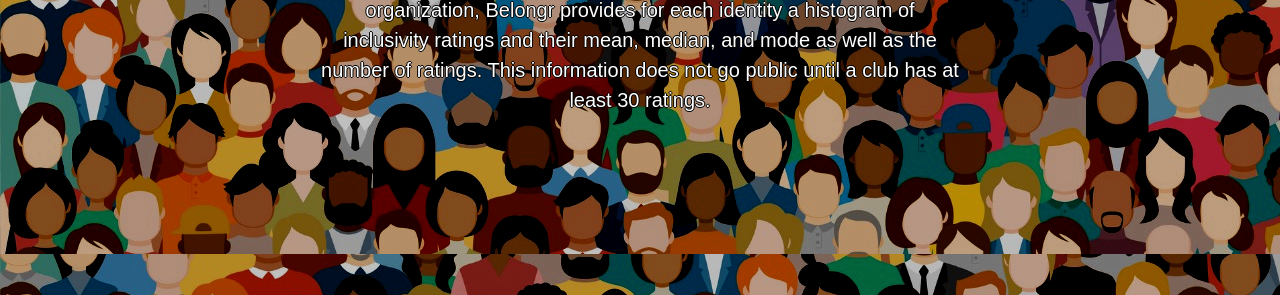
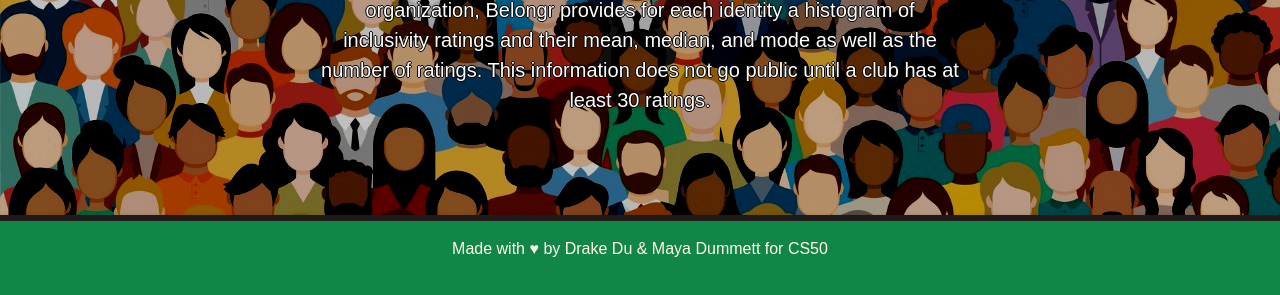
Before and after one commit to mayadummett/belongr-starter, a Flask app: page /index in a window 1280 px wide. Shown: the part 505-800 px from the top of the page. Run offline with Flask 3, Linux system fonts and the light colour scheme; parts of the project's set-up code (start-up, migrations or seed data) failed here and were passed over; some libraries are stand-ins or nearby versions.

Commit message:
refining footer and nav

```diff
--- a/webapp/static/styles.css
+++ b/webapp/static/styles.css
@@ -94,7 +94,17 @@
         /* border-style: solid none none none; */
         /* border-color: #7B1E7A; */
         background-color: #128646;
+        color: floralwhite;
         padding: 1em 0em 0.25em 0em;
+        border-top: 6px solid #1d1a18;
+        text-align: center;
+        position: fixed;
+        right: 0;
+        bottom: 0;
+        left: 0;
+        height: 80px;
+        z-index: 98;
+        box-shadow: 0 3px 6px rgba(0, 0, 0, 0.16), 0 3px 6px rgba(0, 0, 0, 0.23)
   }
 
 
--- a/webapp/templates/index.html
+++ b/webapp/templates/index.html
@@ -46,11 +46,14 @@
     <div class = "img-and-text-container-landing">
       <!-- <img src = "/static/myeventsimages/belongrLanding1.png" alt = "Homepage background" id = "background"> -->
       <div class = "about-belonger">
-        <h1 class = "home_header" >Belongr</h2>
+        <h1 class = "home_header">Belongr</h2>
         <p class = "centered"> In one survey of university students at a particular institution, almost half of respondents indicated at least one place where they felt marginalized or excluded. Belongr is here to change that. Belongr is a web application for email-verified university students to anonymously see and rate the levels of inclusivity of university-recognized student organizations on their campus in the context of identities such as race, religion, ethnicity, sexual orientation, gender identity, socioeconomic status, and disability. For each university-recognized student organization, Belongr provides for each identity a histogram of inclusivity ratings and their mean, median, and mode as well as the number of ratings. This information does not go public until a club has at least 30 ratings.</p>
       </div>
   </div>
-
   </body>
 
+  <footer>
+    <p>Made with ♥ by Drake Du & Maya Dummett for CS50</p>
+  </footer>
+
   </html>
```
Lines whose indentation alone changed are shown as unchanged.
